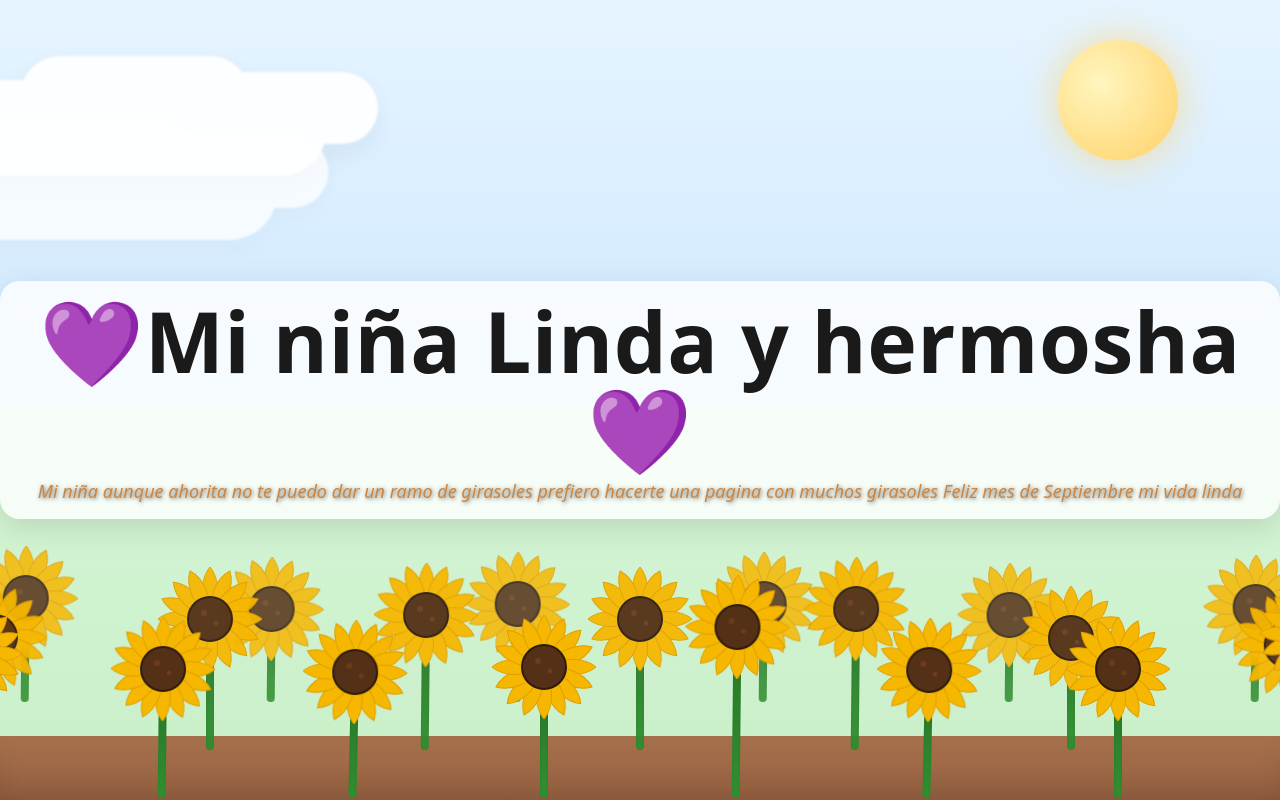
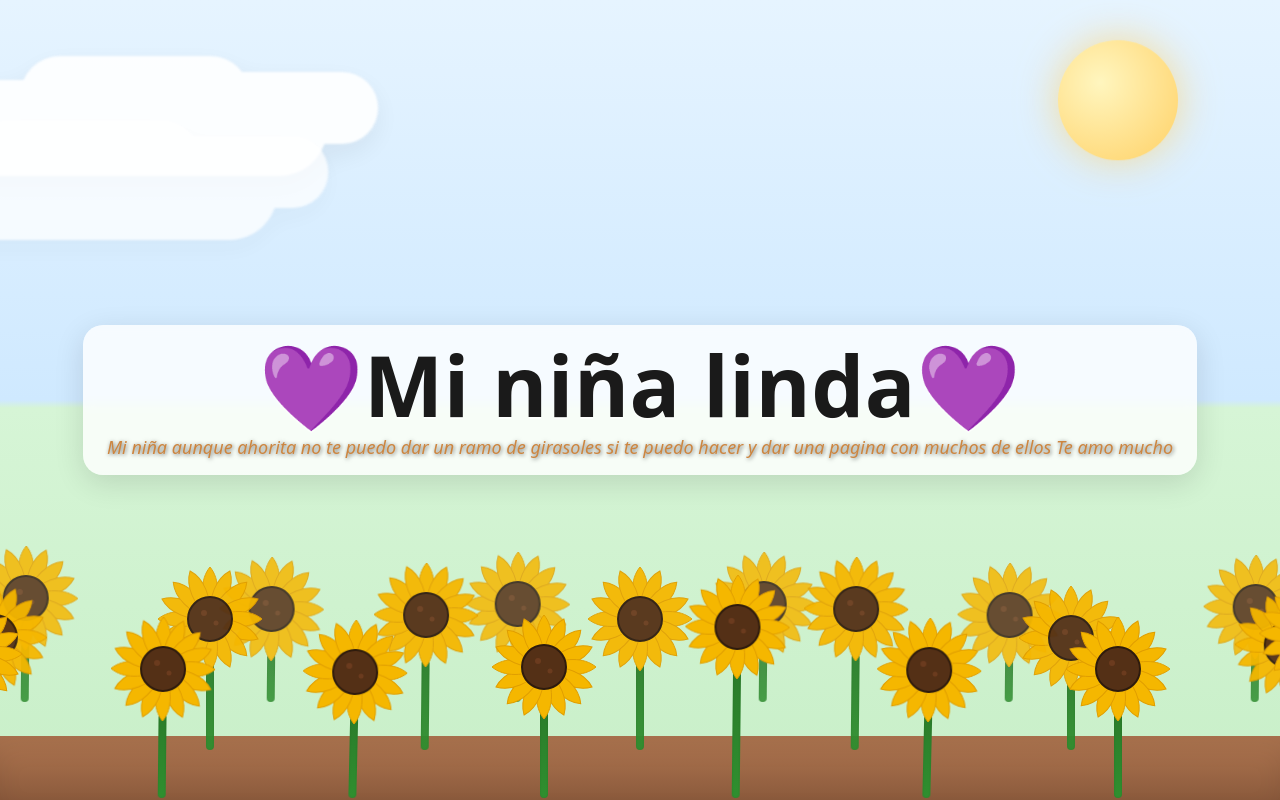
Before and after one commit to xTorinnx/xTorinnx.github.io, a plain HTML site: page index.html in a window 1280 px wide. Shown: the top 800 px of the page. Drawn offline with Linux system fonts and the light colour scheme.

Commit message:
Version mejorada

```diff
--- a/index.html
+++ b/index.html
@@ -92,10 +92,9 @@
     <div class="cloud c2"></div>
 
     <div class="center-wrap">
-      <h1 class="name">💜Mi niña Linda y hermosha💜</h1>
+      <h1 class="name">💜Mi niña linda💜</h1>
       <p class="subtitle">Mi niña aunque ahorita no te puedo dar un ramo de girasoles
-        prefiero hacerte una pagina con muchos girasoles
-        Feliz mes de Septiembre mi vida linda
+        si te puedo hacer y dar una pagina con muchos de ellos Te amo mucho
       </p>
     </div>
 
```
